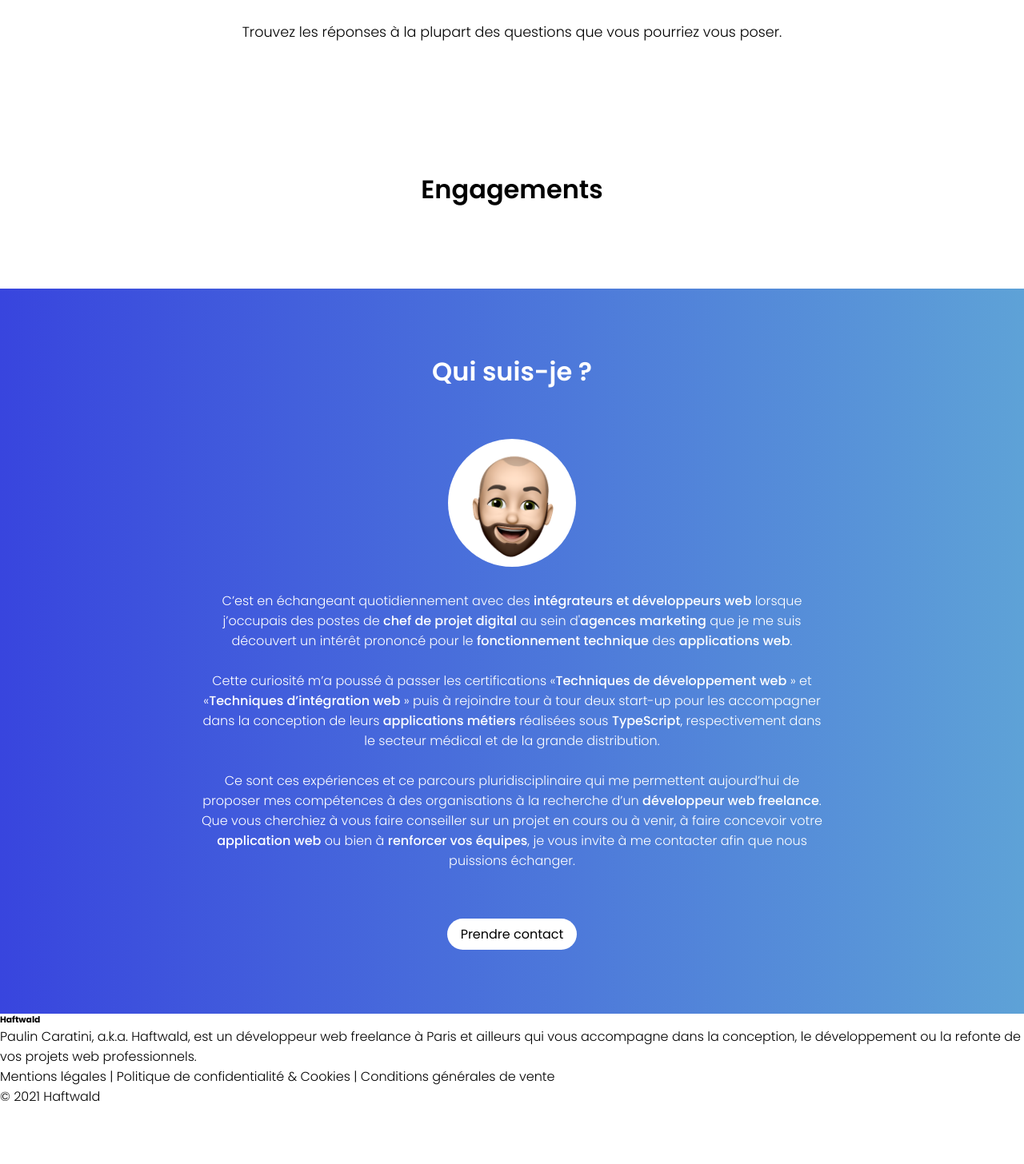
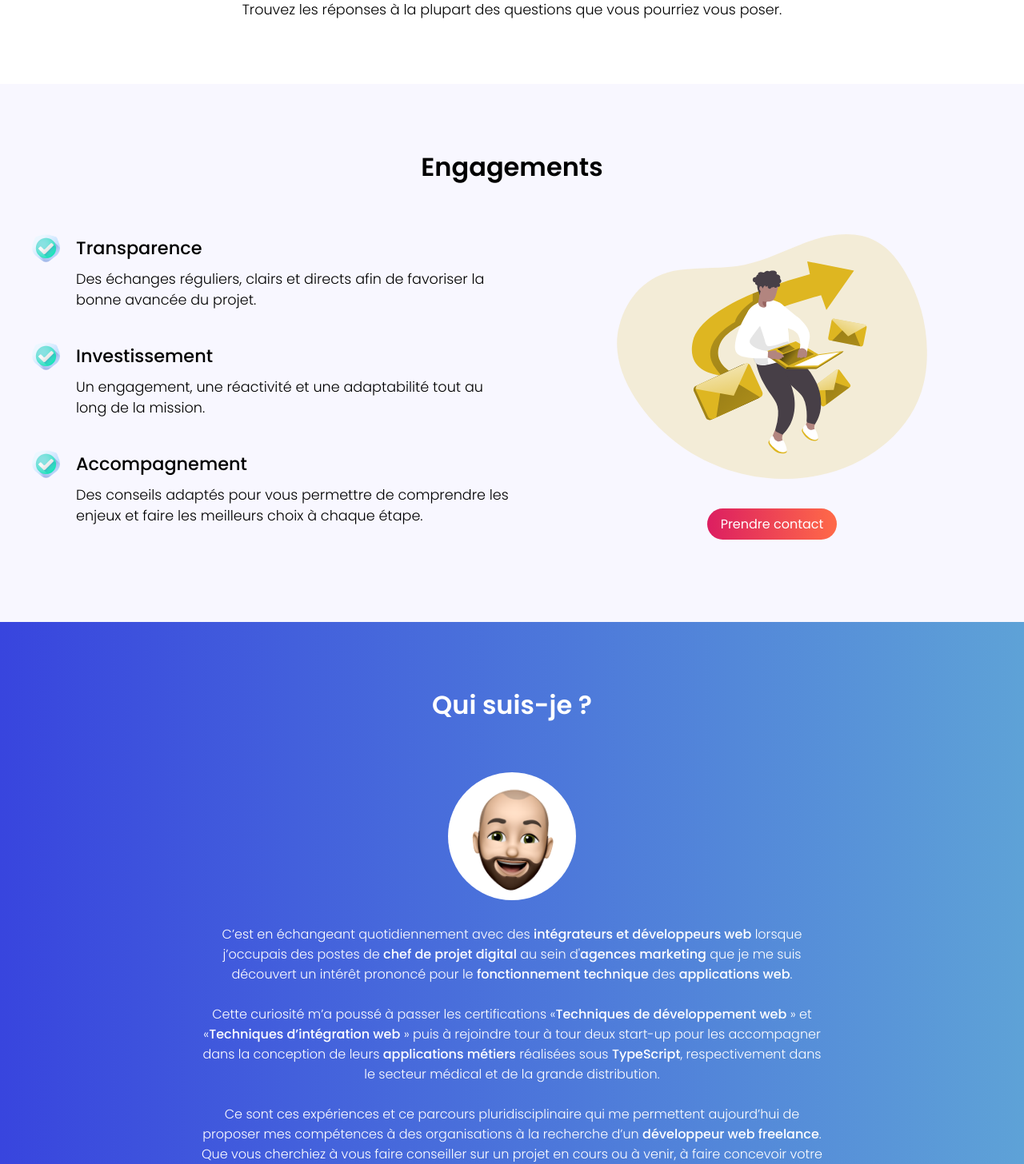
Before and after one commit to paulin-crtn/haftwald-next, a Next.js app: page / in a window 1280 px wide. Shown: the part 2236-3692 px from the top of the page at 80% size. Before the commit the page ends 3620 px from the top, so only its background shows below. Built offline with nearby package versions, Linux system fonts and the light colour scheme.

Commit message:
commitments

```diff
--- /dev/null
+++ b/components/Commitment.tsx
@@ -0,0 +1,35 @@
+/* -------------------------------------------------------------------------- */
+/*                                   IMPORTS                                  */
+/* -------------------------------------------------------------------------- */
+
+/* --------------------------------- NEXT JS -------------------------------- */
+import Image from "next/image";
+
+/* --------------------------------- STYLES --------------------------------- */
+import styles from "../styles/Commitment.module.scss";
+
+/* --------------------------------- IMAGES --------------------------------- */
+import accepted from "../public/img/picto/accepted.png";
+
+/* -------------------------------------------------------------------------- */
+/*                                  COMPONENT                                 */
+/* -------------------------------------------------------------------------- */
+export const Commitment = ({
+  title,
+  text,
+}: {
+  title: string;
+  text: string;
+}) => {
+  return (
+    <div className={styles.commitmentContainer}>
+      <div className={styles.pictoContainer}>
+        <Image src={accepted} alt="accepted picto" placeholder="blur" />
+      </div>
+      <div>
+        <h5>{title}</h5>
+        <p>{text}</p>
+      </div>
+    </div>
+  );
+};
--- a/components/Footer.tsx
+++ b/components/Footer.tsx
@@ -1,17 +1,30 @@
+/* -------------------------------------------------------------------------- */
+/*                                   IMPORTS                                  */
+/* -------------------------------------------------------------------------- */
+
+/* --------------------------------- STYLES --------------------------------- */
+import styles from "../styles/Footer.module.scss";
+
+/* -------------------------------------------------------------------------- */
+/*                                  COMPONENT                                 */
+/* -------------------------------------------------------------------------- */
 export const Footer = () => {
   return (
-    <footer>
+    <footer className={styles.footerContainer}>
       <h6>Haftwald</h6>
-      <p>
+      <p className={styles.presentation}>
         Paulin Caratini, a.k.a. Haftwald, est un développeur web freelance à
-        Paris et ailleurs qui vous accompagne dans la conception, le
-        développement ou la refonte de vos projets web professionnels.
+        Paris et ailleurs qui vous accompagne dans la conception et le
+        développement de vos projets web réalisés sous React, NextJS ou Angular.
       </p>
-      <p>
-        Mentions légales | Politique de confidentialité & Cookies | Conditions
-        générales de vente
+      <p className={styles.legal}>
+        <span>Mentions légales</span> |{" "}
+        <span>Politique de confidentialité & Cookies</span> |{" "}
+        <span>Conditions générales de vente</span>
       </p>
-      <p>&copy; {new Date().getFullYear()} Haftwald</p>
+      <p className={styles.copyright}>
+        &copy; {new Date().getFullYear()} Haftwald
+      </p>
     </footer>
   );
 };
--- a/pages/index.tsx
+++ b/pages/index.tsx
@@ -11,6 +11,7 @@ import Image from "next/image";
 import { Header } from "../components/Header";
 import { Service } from "../components/Service";
 import { Organisation } from "../components/Organisation";
+import { Commitment } from "../components/Commitment";
 import { Footer } from "../components/Footer";
 import { Contact } from "../components/Contact";
 
@@ -24,6 +25,7 @@ import search from "../public/img/picto/search.png";
 import pantone from "../public/img/picto/pantone.png";
 import team from "../public/img/team.svg";
 import videocall from "../public/img/videocall.svg";
+import sendingemail from "../public/img/sendingemail.svg";
 import emoji from "../public/img/emoji.png";
 
 /* -------------------------------------------------------------------------- */
@@ -96,7 +98,7 @@ const Home: NextPage = () => {
             vous pourriez être confronté dans le cadre de la création ou de la
             modification d’un site.
           </p>
-          <div className={styles.cards}>
+          <div className={styles.wrapper}>
             <Service
               title="Développement web"
               picto={coding}
@@ -130,7 +132,7 @@ const Home: NextPage = () => {
             En fonction de la nature et de la durée de la mission, la prestation
             pourra s’exercer dans vos locaux ou à distance.
           </p>
-          <div className={styles.cards}>
+          <div className={styles.wrapper}>
             <Organisation
               title="Présentiel"
               img={team}
@@ -157,13 +159,36 @@ const Home: NextPage = () => {
           </p>
         </section>
 
-        {/* -------------------------------- COMMITMENT ------------------------------- */}
+        {/* -------------------------------- COMMITMENTS ------------------------------ */}
         <section
-          className={[styles.sectionContainer, styles.commitmentContainer].join(
-            " "
-          )}
+          className={[
+            styles.sectionContainer,
+            styles.commitmentsContainer,
+          ].join(" ")}
         >
           <h3 className={styles.title}>Engagements</h3>
+          <div className={styles.wrapper}>
+            <div>
+              <Commitment
+                title="Transparence"
+                text="Des échanges réguliers, clairs et directs afin de favoriser la bonne avancée du projet."
+              />
+              <Commitment
+                title="Investissement"
+                text="Un engagement, une réactivité et une adaptabilité tout au long de la mission."
+              />
+              <Commitment
+                title="Accompagnement"
+                text="Des conseils adaptés pour vous permettre de comprendre les enjeux et faire les meilleurs choix à chaque étape."
+              />
+            </div>
+            <div className={styles.cta}>
+              <figure>
+                <Image src={sendingemail} alt="sending email illustration" />
+              </figure>
+              <button>Prendre contact</button>
+            </div>
+          </div>
         </section>
 
         {/* -------------------------------- ABOUT ------------------------------- */}
--- /dev/null
+++ b/styles/Commitment.module.scss
@@ -0,0 +1,20 @@
+.commitmentContainer {
+  display: flex;
+  justify-items: flex-start;
+  align-items: flex-start;
+  text-align: left;
+  .pictoContainer {
+    flex: 0 0 35px;
+    margin-right: 20px;
+  }
+  h5 {
+    margin-bottom: 10px;
+    font-size: 1.4rem;
+    font-weight: 500;
+  }
+  p {
+    margin-bottom: 40px;
+    font-size: 1.1rem;
+    line-height: 1.6rem;
+  }
+}
--- /dev/null
+++ b/styles/Footer.module.scss
@@ -0,0 +1,20 @@
+.footerContainer {
+  max-width: 850px;
+  margin: 60px auto;
+  text-align: center;
+  h6 {
+    font-family: "Righteous", cursive;
+    font-size: 1.5rem;
+    font-weight: 700;
+  }
+  .presentation,
+  .legal,
+  .copyright {
+    margin-top: 30px;
+    font-size: 0.9rem;
+  }
+  .legal span {
+    font-weight: 500;
+    cursor: pointer;
+  }
+}
--- a/styles/Home.module.scss
+++ b/styles/Home.module.scss
@@ -41,6 +41,14 @@ $maxWidth: 1200px;
   text-align: center;
 }
 
+.wrapper {
+  display: flex;
+  justify-content: space-between;
+  align-items: flex-start;
+  max-width: $maxWidth;
+  margin: 60px auto 0 auto;
+}
+
 .title {
   margin-bottom: 20px;
   font-size: 2rem;
@@ -52,16 +60,6 @@ $maxWidth: 1200px;
   margin: 0 auto;
   font-size: 1.1rem;
   text-align: center;
-}
-
-// SERVICES & ORGANISATION
-
-.cards {
-  display: flex;
-  justify-content: space-between;
-  align-items: flex-start;
-  max-width: $maxWidth;
-  margin: 60px auto 0 auto;
 }
 
 // SERVICES
@@ -80,7 +78,17 @@ $maxWidth: 1200px;
 
 // QUESTIONS
 
-// COMMITMENT
+// COMMITMENTS
+.commitmentsContainer {
+  background-color: $primary-color-light;
+  .cta {
+    flex: 0 0 550px;
+    margin-left: 50px;
+    button {
+      margin-top: 30px;
+    }
+  }
+}
 
 // ABOUT
 .aboutContainer {
--- a/styles/Organisation.module.scss
+++ b/styles/Organisation.module.scss
@@ -11,12 +11,8 @@
   .content {
     h4 {
       margin-bottom: 20px;
-      font-size: 1.2rem;
+      font-size: 1.3rem;
       font-weight: 500;
-    }
-    p {
-      min-height: 125px;
-      margin-bottom: 30px;
     }
   }
   .cta {
```
Also changed, not shown: public/img/picto/accepted.png (added), public/img/sendingemail.svg (added).
